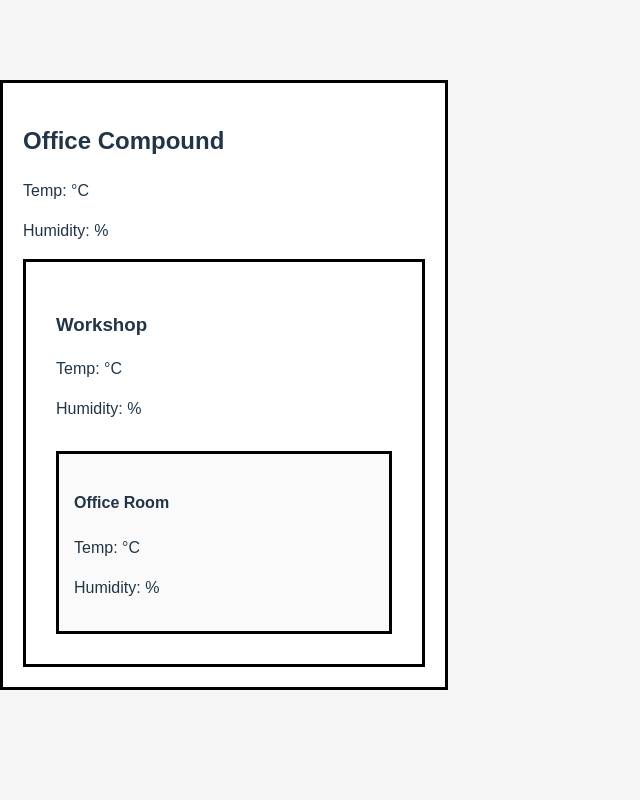
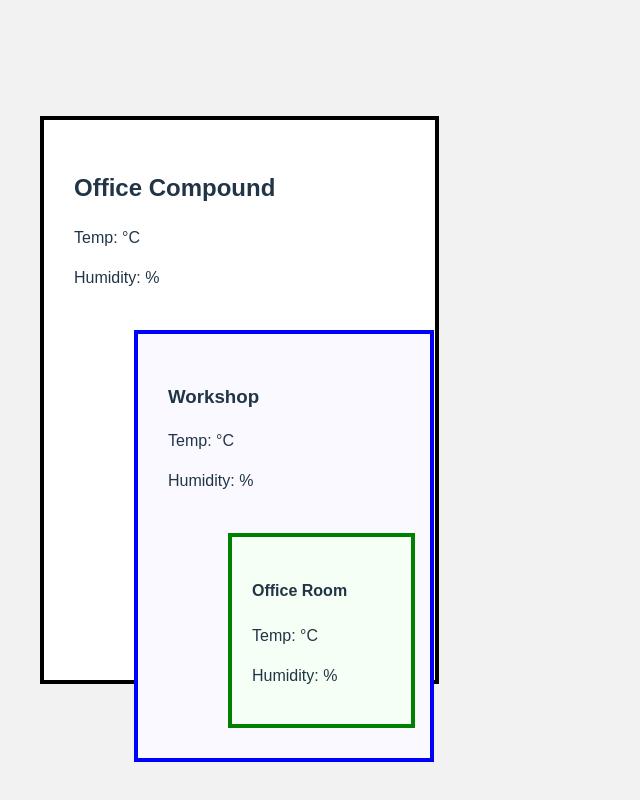
Before and after one commit to natureloop-eco/react-vite-starter-ddbi, a React (Vite) app: page / in a window 1280 px wide. Shown: the whole page, without its empty margins (0-640 px from the left). Built offline with nearby package versions, Linux system fonts and the light colour scheme; no server answers.

Commit message:
Update App.css

```diff
--- a/src/App.css
+++ b/src/App.css
@@ -1,32 +1,30 @@
 body{
-background:#f5f5f5;
+background:#f2f2f2;
 font-family:Arial;
 }
 
-.main{
-width:900px;
-margin:auto;
-margin-top:40px;
-}
-
 .compound{
-border:3px solid black;
-padding:20px;
-margin-bottom:30px;
+border:4px solid black;
+padding:30px;
+margin:40px;
 background:white;
+height:500px;
 }
 
 .workshop{
-border:3px solid black;
+border:4px solid blue;
 padding:30px;
-background:white;
-position:relative;
+margin-top:40px;
+margin-left:60px;
+width:70%;
+background:#f9f9ff;
 }
 
 .officeRoom{
-border:3px solid black;
-width:300px;
-padding:15px;
-margin-top:30px;
-background:#fafafa;
+border:4px solid green;
+padding:20px;
+margin-top:40px;
+margin-left:60px;
+width:60%;
+background:#f6fff6;
 }
```
